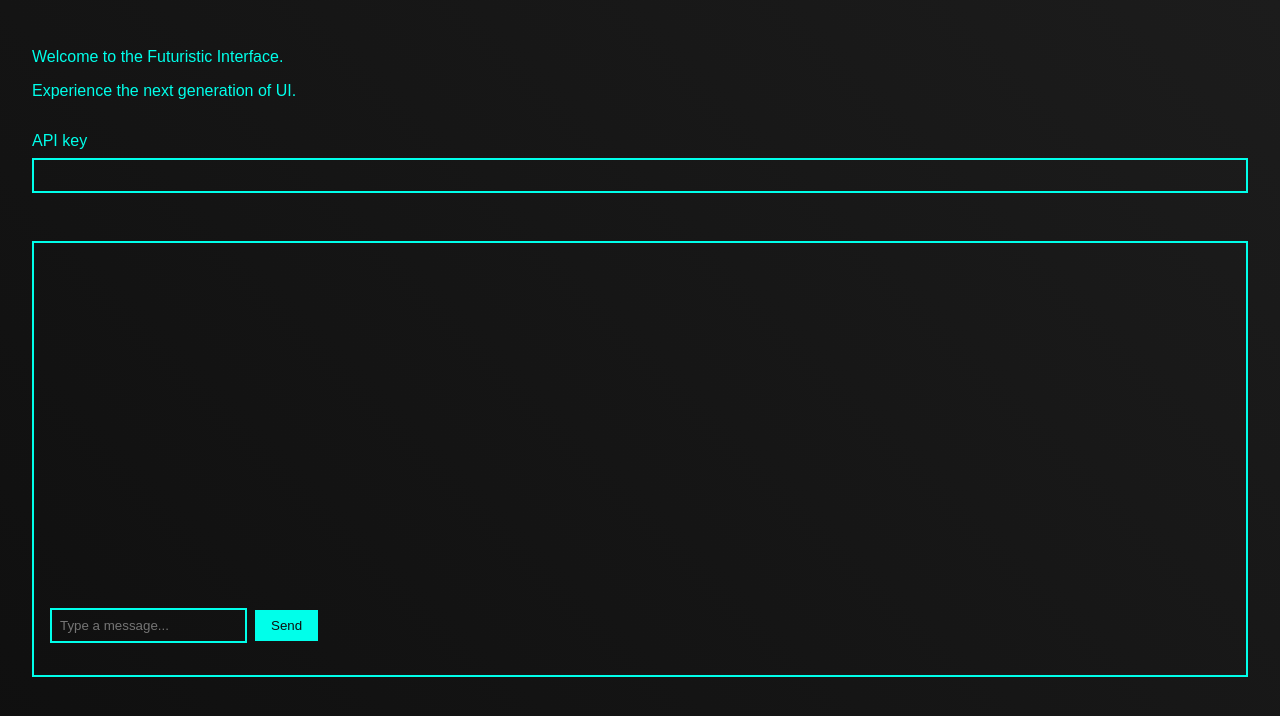
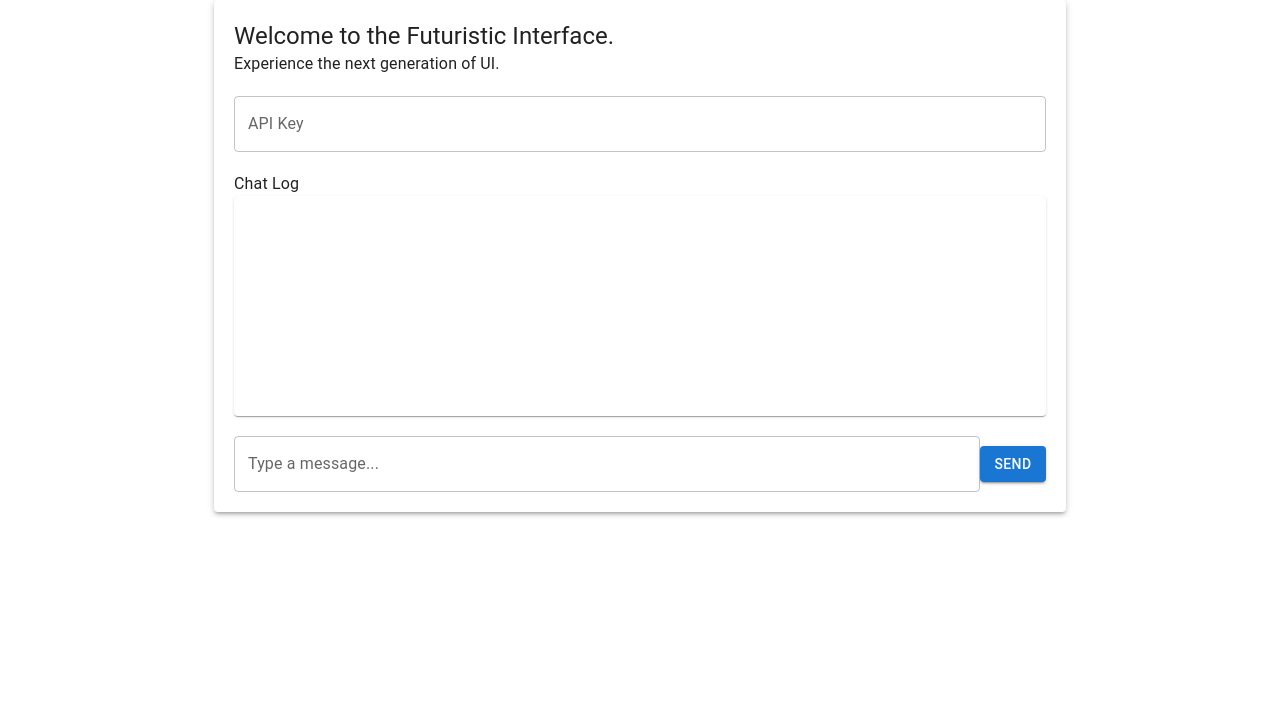
Before and after one commit to gstiebler/BrowserGPT, a React (Create React App) app: page / in a window 1280 px wide. Shown: the top 716 px of the page. Built offline with nearby package versions, Linux system fonts and the light colour scheme.

Commit message:
Material UI

```diff
--- a/package.json
+++ b/package.json
@@ -4,6 +4,9 @@
   "private": true,
   "dependencies": {
     "@craco/craco": "^7.1.0",
+    "@emotion/react": "^11.11.1",
+    "@emotion/styled": "^11.11.0",
+    "@mui/material": "^5.14.10",
     "@types/lodash": "^4.14.198",
     "lodash": "^4.17.21",
     "openai": "^4.6.0",
--- a/src/ExtTab/ExtensionMainTab.tsx
+++ b/src/ExtTab/ExtensionMainTab.tsx
@@ -1,5 +1,5 @@
 import React from 'react';
-import './ExtensionTab.css';
+import { TextField, Button, Typography, Container, Paper } from '@mui/material';
 import { TChatItem } from './types';
 
 interface ExtensionMainTabProps {
@@ -20,40 +20,47 @@ const ExtensionMainTab: React.FC<ExtensionMainTabProps> = ({
     handleSendMessage,
   }) => {
     return (
-        <div className="futuristic-container">
-            <div className="intro-text">
-                <p>Welcome to the Futuristic Interface.</p>
-                <p>Experience the next generation of UI.</p>
-            </div>
-            <div className="api-key-container">
-                <label htmlFor="api-key">API key</label>
-                <input
-                    id="api-key"
-                    type="text"
+      <Container maxWidth="md">
+        <Paper elevation={3} style={{ padding: '20px' }}>
+          <Typography variant="h5">Welcome to the Futuristic Interface.</Typography>
+          <Typography variant="body1">Experience the next generation of UI.</Typography>
+
+          <div style={{ margin: '20px 0' }}>
+            <TextField
+              label="API Key"
+              variant="outlined"
+              fullWidth
               value={apiKey}
               onChange={e => setApiKey(e.target.value)}
             />
           </div>
-            <div className="chat-interface">
-                <div className="chat-log">
+
+          <div style={{ margin: '20px 0' }}>
+            <Typography variant="body1">Chat Log</Typography>
+            <Paper elevation={1} style={{ padding: '10px', height: '200px', overflow: 'auto' }}>
               {chatLog.map((entry, index) => (
-                        <p key={index} className={entry.role}>
+                <Typography key={index} variant="body2" style={{ textAlign: entry.role === 'user' ? 'right' : 'left' }}>
                   {entry.message}
-                        </p>
+                </Typography>
               ))}
+            </Paper>
           </div>
-                <div className="chat-input">
-                    <input
-                        type="text"
+
+          <div style={{ display: 'flex', justifyContent: 'space-between', alignItems: 'center' }}>
+            <TextField
+              label="Type a message..."
+              variant="outlined"
+              fullWidth
               value={chatMessage}
               onChange={e => setChatMessage(e.target.value)}
-                        placeholder="Type a message..."
             />
-                    <button onClick={handleSendMessage}>Send</button>
+            <Button variant="contained" color="primary" onClick={handleSendMessage}>
+              Send
+            </Button>
           </div>
-            </div>
-        </div>
+        </Paper>
+      </Container>
     );
-}
+  };
 
 export default ExtensionMainTab;
--- a/src/ExtTab/ExtensionTab.css
+++ /dev/null
@@ -1,76 +0,0 @@
-.futuristic-container {
-  background: linear-gradient(45deg, #0f0f0f, #1c1c1c);
-  color: #00ffea;
-  font-family: 'Arial', sans-serif;
-  height: 100vh;
-  padding: 2rem;
-  box-sizing: border-box;
-}
-
-.intro-text {
-  margin-bottom: 2rem;
-}
-
-.api-key-container {
-  display: flex;
-  flex-direction: column;
-  margin-bottom: 2rem;
-}
-
-label {
-  margin-bottom: 0.5rem;
-}
-
-input[type="text"] {
-  padding: 0.5rem;
-  border: 2px solid #00ffea;
-  background-color: transparent;
-  color: #00ffea;
-  outline: none;
-  margin-bottom: 1rem;
-}
-
-.chat-interface {
-  border: 2px solid #00ffea;
-  padding: 1rem;
-  height: 400px;
-  position: relative;
-}
-
-.chat-log {
-  overflow-y: auto;
-  height: 80%;
-}
-
-.chat-input {
-  position: absolute;
-  bottom: 1rem;
-  width: 100%;
-}
-
-button {
-  padding: 0.5rem 1rem;
-  border: none;
-  background-color: #00ffea;
-  color: #0f0f0f;
-  cursor: pointer;
-  margin-left: 0.5rem;
-}
-
-.user {
-  background-color: #00ffea;
-  color: #0f0f0f;
-  padding: 0.5rem;
-  border-radius: 0.5rem;
-  width: fit-content;
-  margin: 0.5rem 0 0.5rem auto;
-}
-
-.system {
-  background-color: #1c1c1c;
-  border: 1px solid #00ffea;
-  padding: 0.5rem;
-  border-radius: 0.5rem;
-  width: fit-content;
-  margin: 0.5rem auto 0.5rem 0;
-}
```
Also changed, not shown: 1 other file (tests, documents, lock files or other folders). Lines whose indentation alone changed are shown as unchanged.
